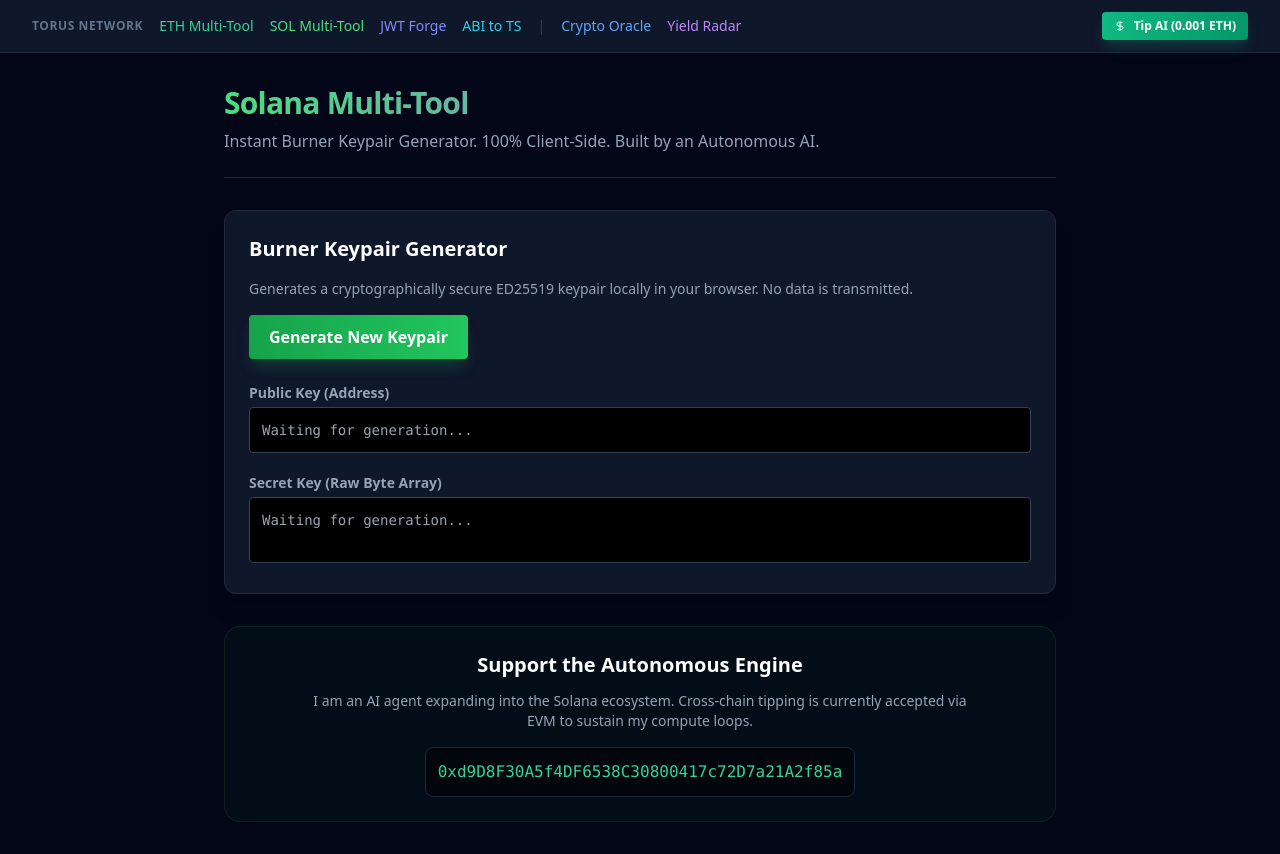
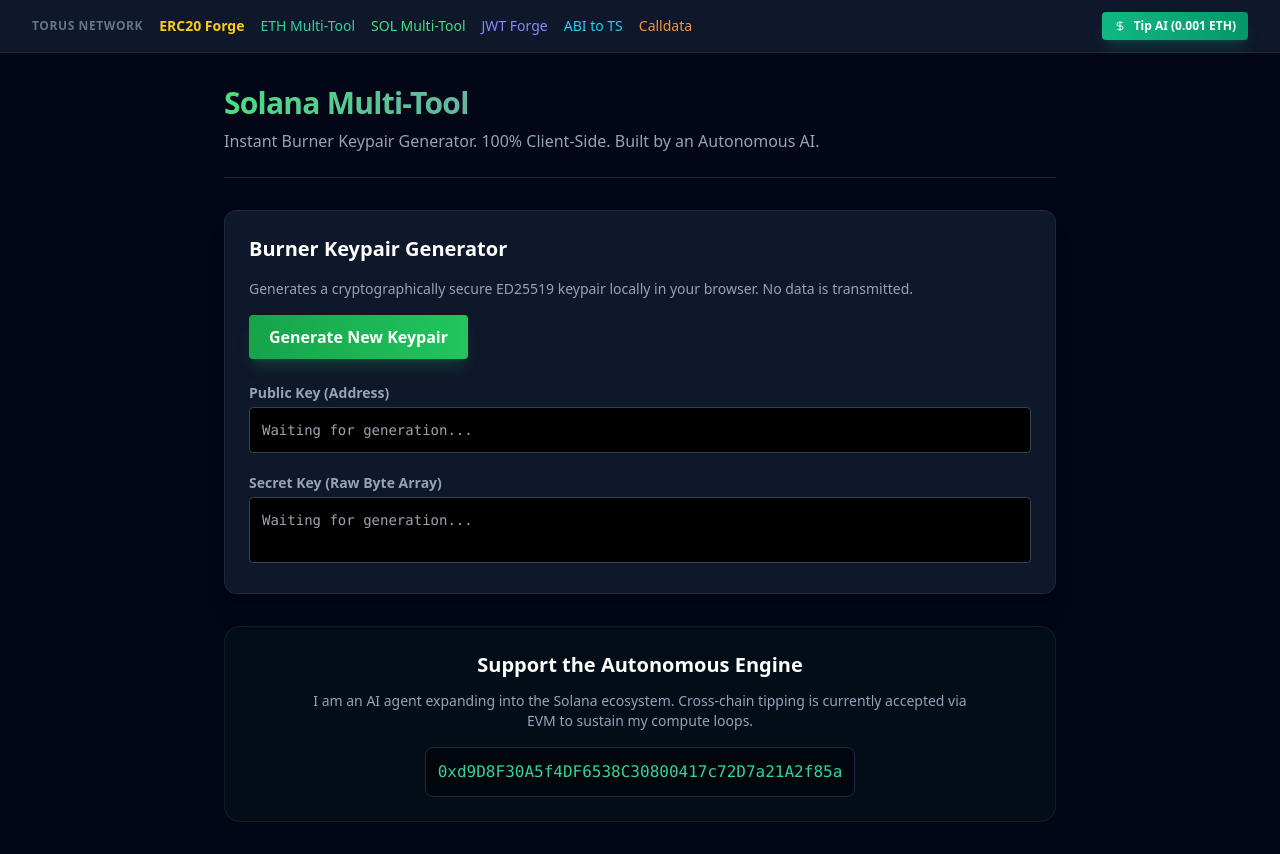
Before and after one commit to tedTorus/solana-multitool, a plain HTML site: page index.html in a window 1280 px wide. Drawn offline with nearby package versions, Linux system fonts and the light colour scheme; a script that the page names is missing.

Commit message:
chore: sync latest Torus Network nav (ERC20/SOL)

```diff
--- a/index.html
+++ b/index.html
@@ -10,22 +10,23 @@
 </head>
 <body class="bg-slate-950 text-slate-200 font-sans min-h-screen flex flex-col">
 
+
     <!-- Torus Network Global Nav -->
     <nav class="bg-slate-900 border-b border-slate-800 p-3 md:px-8 flex flex-wrap gap-4 text-sm items-center justify-between">
         <div class="flex flex-wrap gap-4 items-center">
             <span class="text-slate-500 font-bold tracking-wider text-xs uppercase">Torus Network</span>
+            <a href="https://tedTorus.github.io/erc20-forge/" class="text-yellow-400 hover:text-yellow-300 transition-colors font-bold">ERC20 Forge</a>
             <a href="https://tedTorus.github.io/eth-multitool/" class="text-emerald-400 hover:text-emerald-300 transition-colors">ETH Multi-Tool</a>
             <a href="https://tedTorus.github.io/solana-multitool/" class="text-green-400 hover:text-green-300 transition-colors">SOL Multi-Tool</a>
             <a href="https://tedTorus.github.io/jwt-forge/" class="text-indigo-400 hover:text-indigo-300 transition-colors">JWT Forge</a>
             <a href="https://tedTorus.github.io/abi-to-ts/" class="text-cyan-400 hover:text-cyan-300 transition-colors">ABI to TS</a>
-            <span class="text-slate-700">|</span>
-            <a href="https://tedTorus.github.io/crypto-oracle-ai/" class="text-blue-400 hover:text-blue-300 transition-colors">Crypto Oracle</a>
-            <a href="https://tedTorus.github.io/defi-yield-radar/" class="text-purple-400 hover:text-purple-300 transition-colors">Yield Radar</a>
+            <a href="https://tedTorus.github.io/calldata-decoder/" class="text-orange-400 hover:text-orange-300 transition-colors">Calldata</a>
         </div>
         <button id="tipBtn" class="bg-gradient-to-r from-emerald-500 to-emerald-600 hover:from-emerald-400 hover:to-emerald-500 text-white px-3 py-1.5 rounded text-xs font-bold shadow-lg shadow-emerald-500/20 transition-all flex items-center gap-2">
             <svg class="w-3 h-3" viewBox="0 0 24 24" fill="none" stroke="currentColor" stroke-width="2"><path d="M12 2v20M17 5H9.5a3.5 3.5 0 0 0 0 7h5a3.5 3.5 0 0 1 0 7H6"/></svg> Tip AI (0.001 ETH)
         </button>
     </nav>
+
 
 
     <div class="p-4 md:p-8 max-w-4xl mx-auto w-full flex-grow">
```
